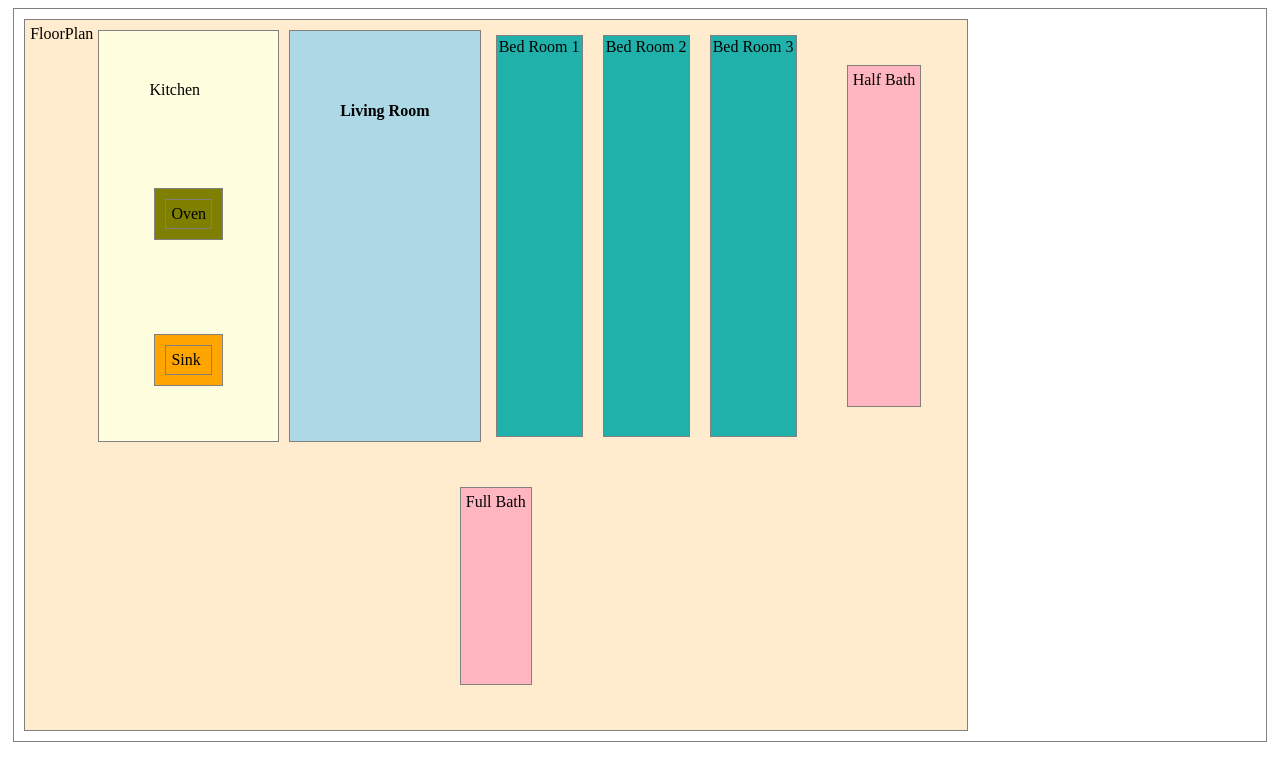
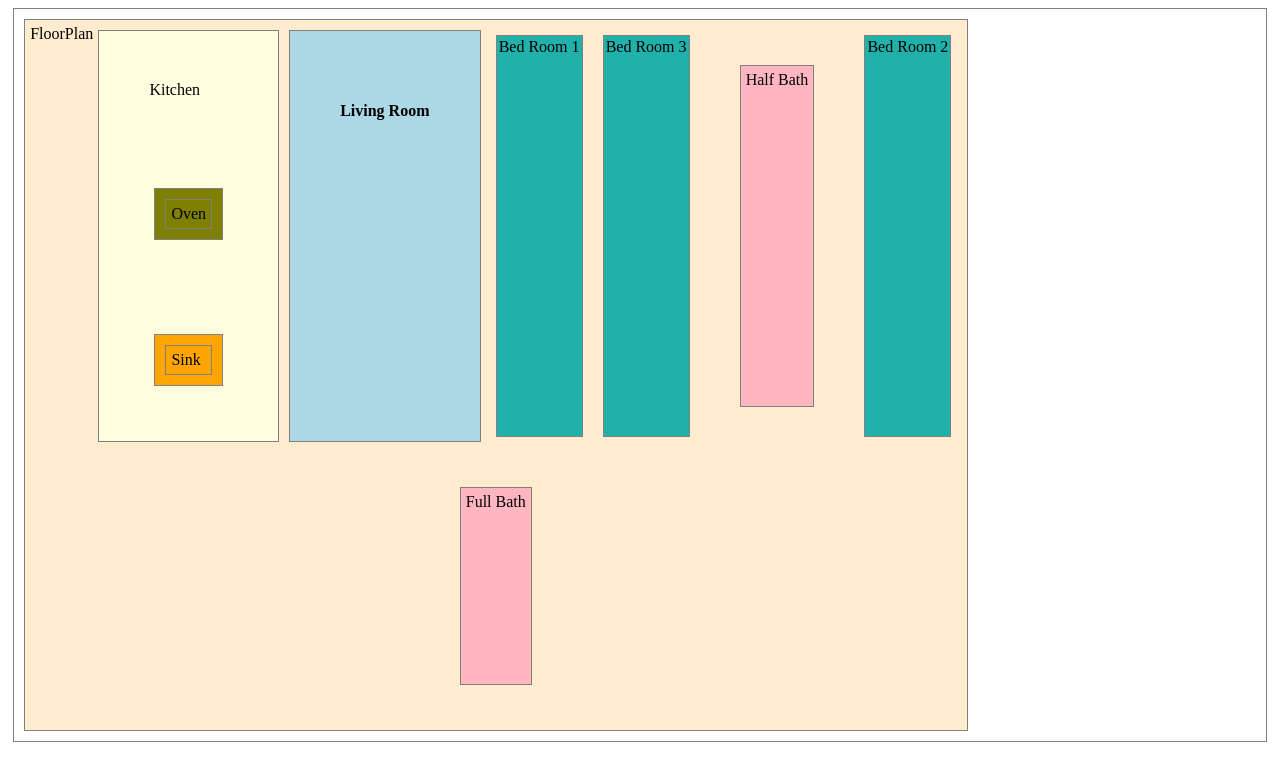
Before and after one commit to CCMatson/react-floorplan-lab, a React (Create React App) app: page / in a window 1280 px wide. Shown: the top 780 px of the page. Built offline with nearby package versions, Linux system fonts and the light colour scheme.

Commit message:
change the order of the rooms in the floor plan

```diff
--- a/src/FloorPlan.jsx
+++ b/src/FloorPlan.jsx
@@ -12,9 +12,9 @@ const FloorPlan = (props) => {
       < Kitchen name="Kitchen" />
       < LivingRoom name="Living Room" />
       < BedRoom name="Bed Room" bedNum={bedNum[0]} />
-      < BedRoom name="Bed Room" bedNum={bedNum[1]} />
       < BedRoom name="Bed Room" bedNum={bedNum[2]} />
       < Bath name="Bath" size="Half " />
+      < BedRoom name="Bed Room" bedNum={bedNum[1]} />
       < Bath name="Bath" size="Full " />
 
     </>
```
